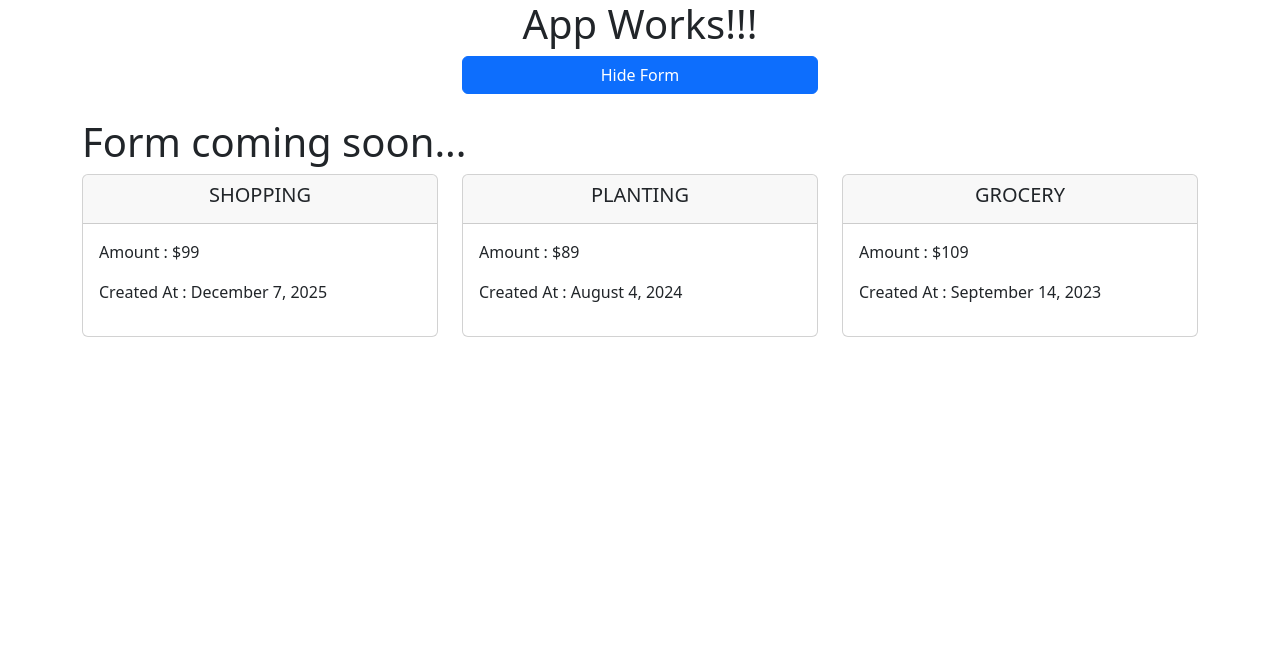
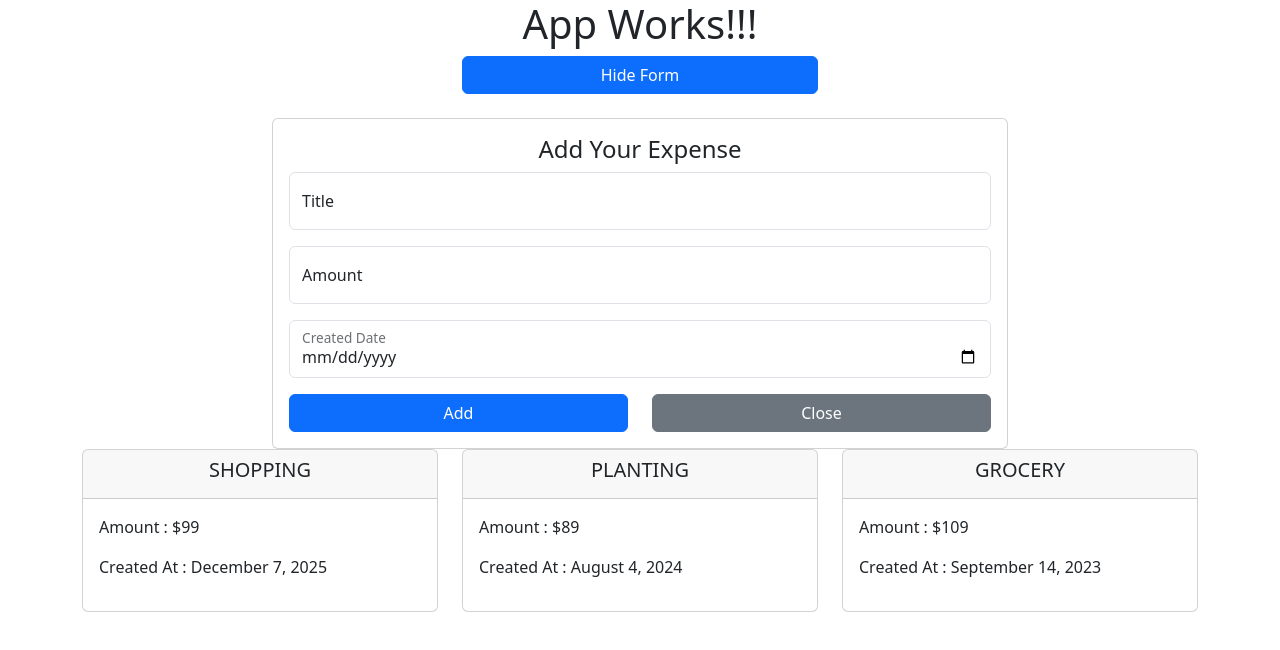
Before and after one commit to synergy2411/dec-25-react, a React (Vite) app in the folder first-app/: page / in a window 1280 px wide. Both pictures are taken after a click on the button "Show Form". Shown: the top 650 px of the page. Built offline with nearby package versions, Linux system fonts and the light colour scheme.

Commit message:
expense form added

```diff
--- a/first-app/src/Components/Expenses/ExpenseForm/ExpenseForm.jsx
+++ b/first-app/src/Components/Expenses/ExpenseForm/ExpenseForm.jsx
@@ -1,5 +1,70 @@
 function ExpenseForm() {
-  return <h1>Form coming soon...</h1>;
+  return (
+    <div className="row">
+      <div className="col-8 offset-2">
+        <div className="card">
+          <div className="card-body">
+            <form>
+              <h4 className="text-center">Add Your Expense</h4>
+              {/* title */}
+              <div className="form-floating mb-3">
+                <input
+                  type="text"
+                  className="form-control"
+                  name="title"
+                  id="title"
+                  placeholder=""
+                />
+                <label htmlFor="title">Title</label>
+              </div>
+
+              {/* amount */}
+              <div className="form-floating mb-3">
+                <input
+                  type="number"
+                  className="form-control"
+                  name="amount"
+                  id="amount"
+                  placeholder=""
+                  step="0.5"
+                  min="0.0"
+                />
+                <label htmlFor="amount">Amount</label>
+              </div>
+
+              {/* createdAt */}
+              <div className="form-floating mb-3">
+                <input
+                  type="date"
+                  className="form-control"
+                  name="createdAt"
+                  id="createdAt"
+                  placeholder=""
+                  min="2023-04-01"
+                  max="2026-03-31"
+                />
+                <label htmlFor="createdAt">Created Date</label>
+              </div>
+
+              {/* buttons */}
+              <div className="row">
+                <div className="col">
+                  <div className="d-grid">
+                    <button className="btn btn-primary">Add</button>
+                  </div>
+                </div>
+                <div className="col">
+                  <div className="d-grid">
+                    <button className="btn btn-secondary">Close</button>
+                  </div>
+                </div>
+              </div>
+            </form>
+          </div>
+        </div>
+      </div>
+    </div>
+  );
 }
 
 export default ExpenseForm;
```
